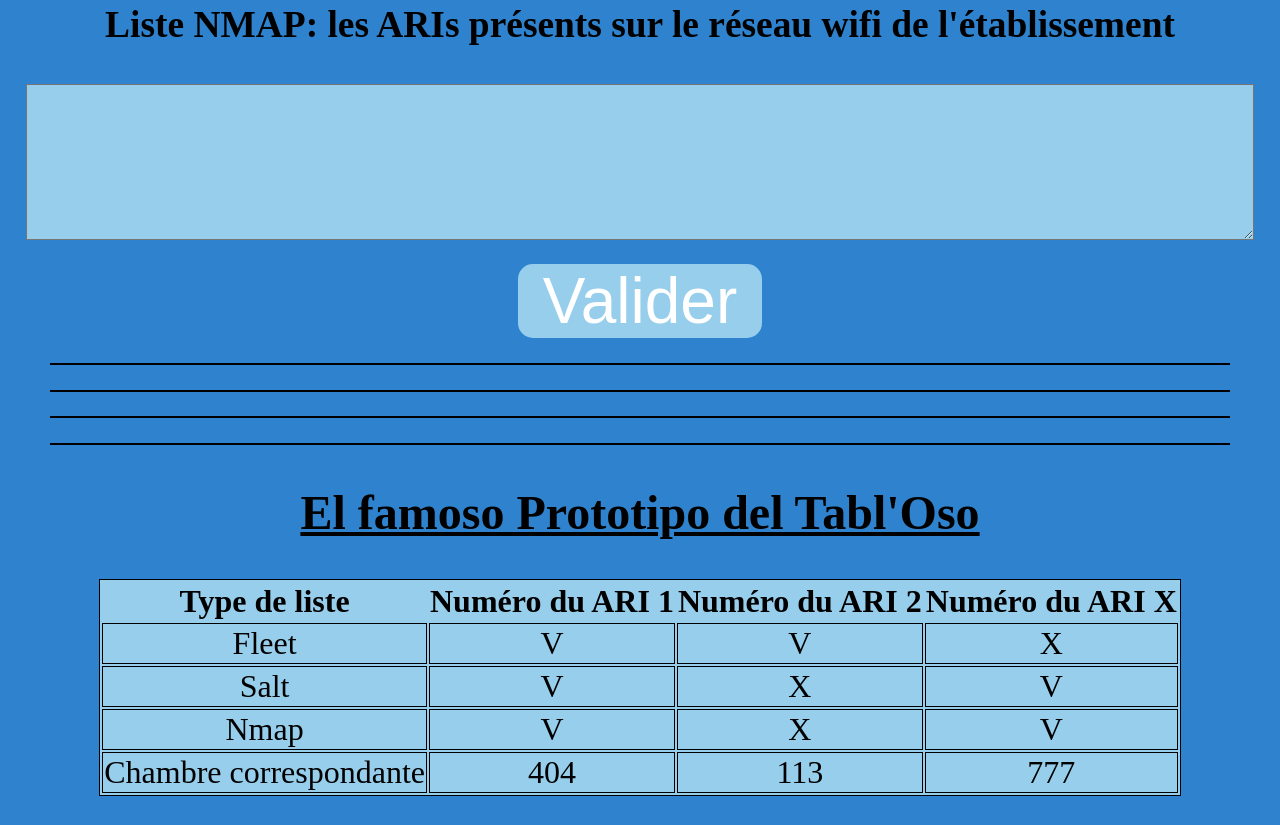
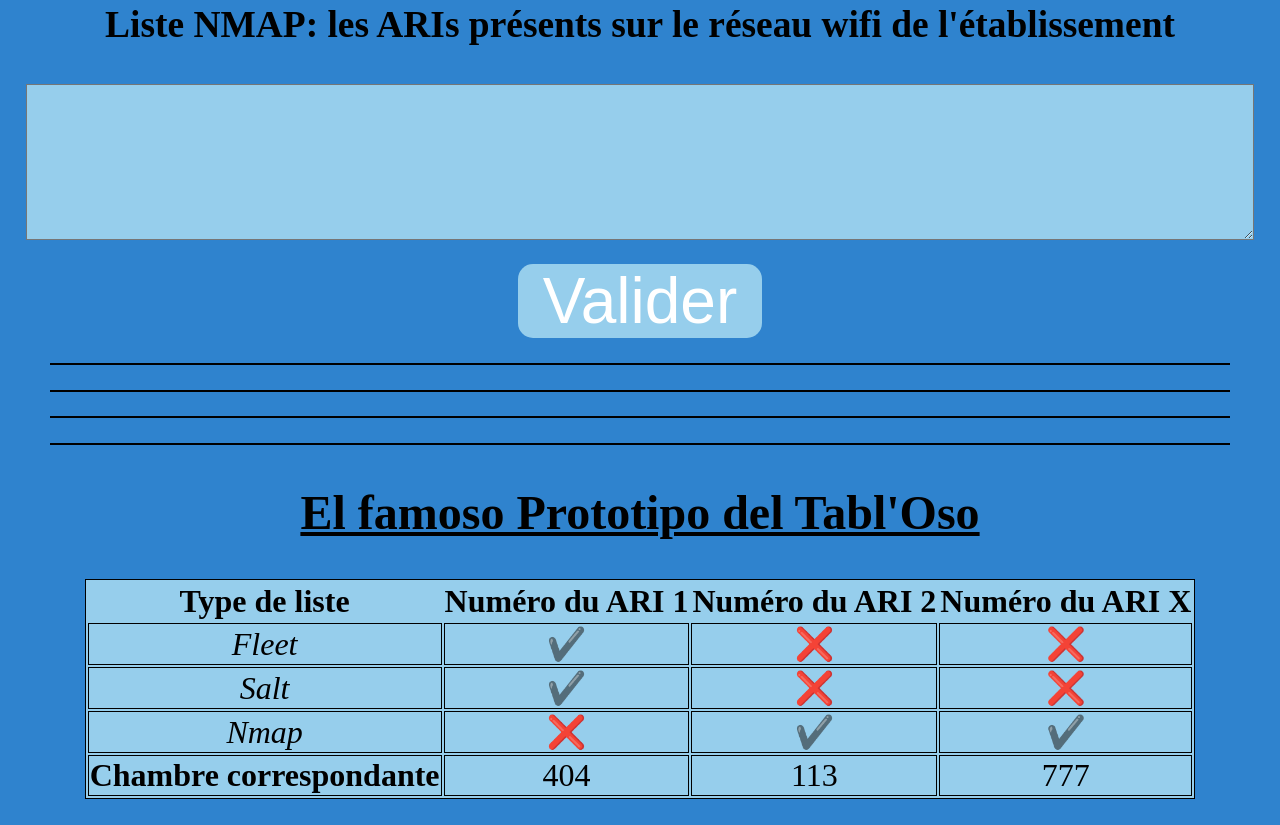
Before and after one commit to sylvainJnt29/comparoso, a plain HTML site: page index.html in a window 1280 px wide. Shown: the part 819-1644 px from the top of the page. Drawn offline with Linux system fonts and the light colour scheme.

Commit message:
Modif tabl'oso fixe

```diff
--- a/index.html
+++ b/index.html
@@ -44,25 +44,25 @@
             <th>Numéro du ARI X</th>
         </tr>
         <tr>
-            <td>Fleet</td>
-            <td>V</td>
-            <td>V</td>
-            <td>X</td>
+            <td><i>Fleet</i></td>
+            <td>✔️</td>
+            <td>❌</td>
+            <td>❌</td>
         </tr>
         <tr>
-            <td>Salt</td>
-            <td>V</td>
-            <td>X</td>
-            <td>V</td>
+            <td><i>Salt</i></td>
+            <td>✔️</td>
+            <td>❌</td>
+            <td>❌</td>
         </tr>
         <tr>
-            <td>Nmap</td>
-            <td>V</td>
-            <td>X</td>
-            <td>V</td>
+            <td><i>Nmap</i></td>
+            <td>❌</td>
+            <td>✔️</td>
+            <td>✔️</td>
         </tr>
         <tr>
-            <td>Chambre correspondante</td>
+            <td><b>Chambre correspondante</b></td>
             <td>404</td>
             <td>113</td>
             <td>777</td>
```
